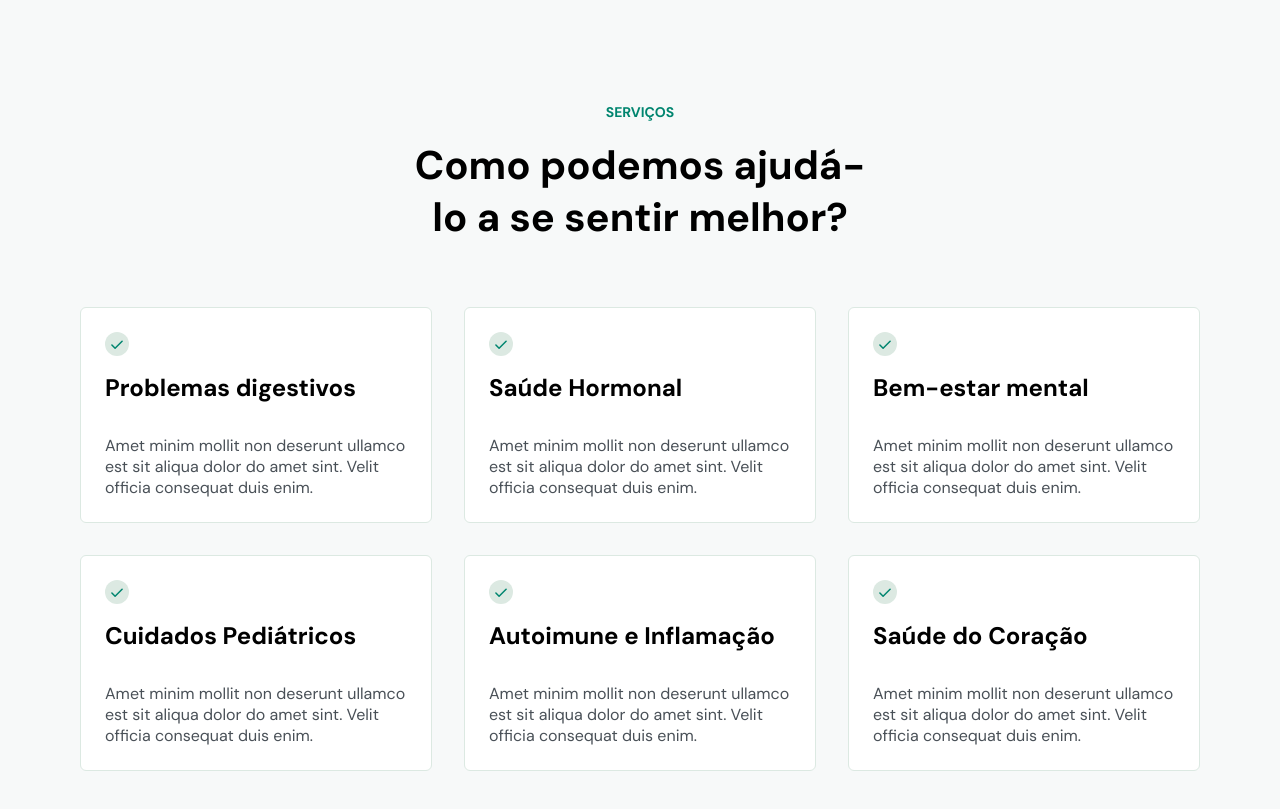
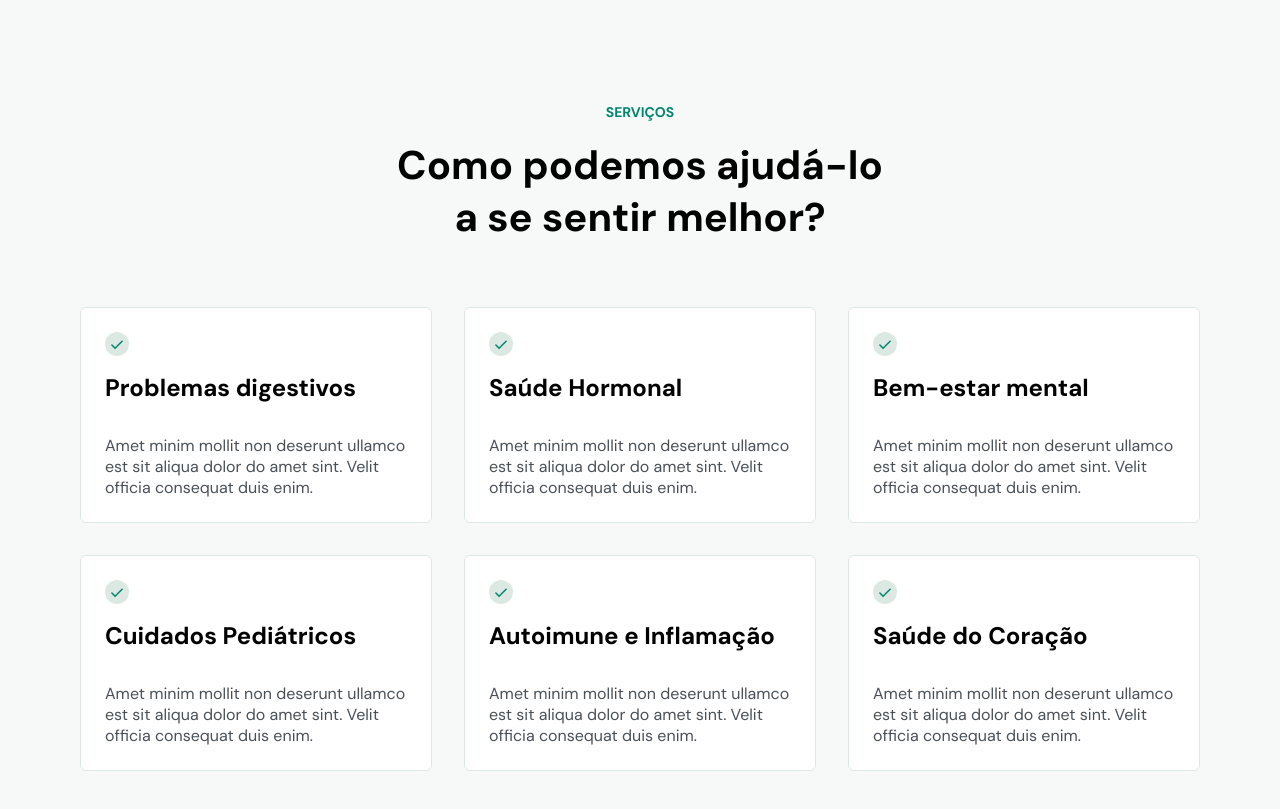
Before and after one commit to priscilaps/doctorcare, a plain HTML site: page index.html in a window 1280 px wide. Shown: the part 840-1649 px from the top of the page. Drawn offline with nearby package versions, Linux system fonts and the light colour scheme; a web font is replaced by a local one.

Commit message:
ajuste no header do services

```diff
--- a/styles.css
+++ b/styles.css
@@ -585,7 +585,7 @@ footer .social-links ul {
   }
   /*======== SERVICES ====================================*/
   #services h2{
-    width: 47rem;
+    width: 50rem;
     margin-inline: auto;
     margin-bottom: 6.4rem;
   }
```
